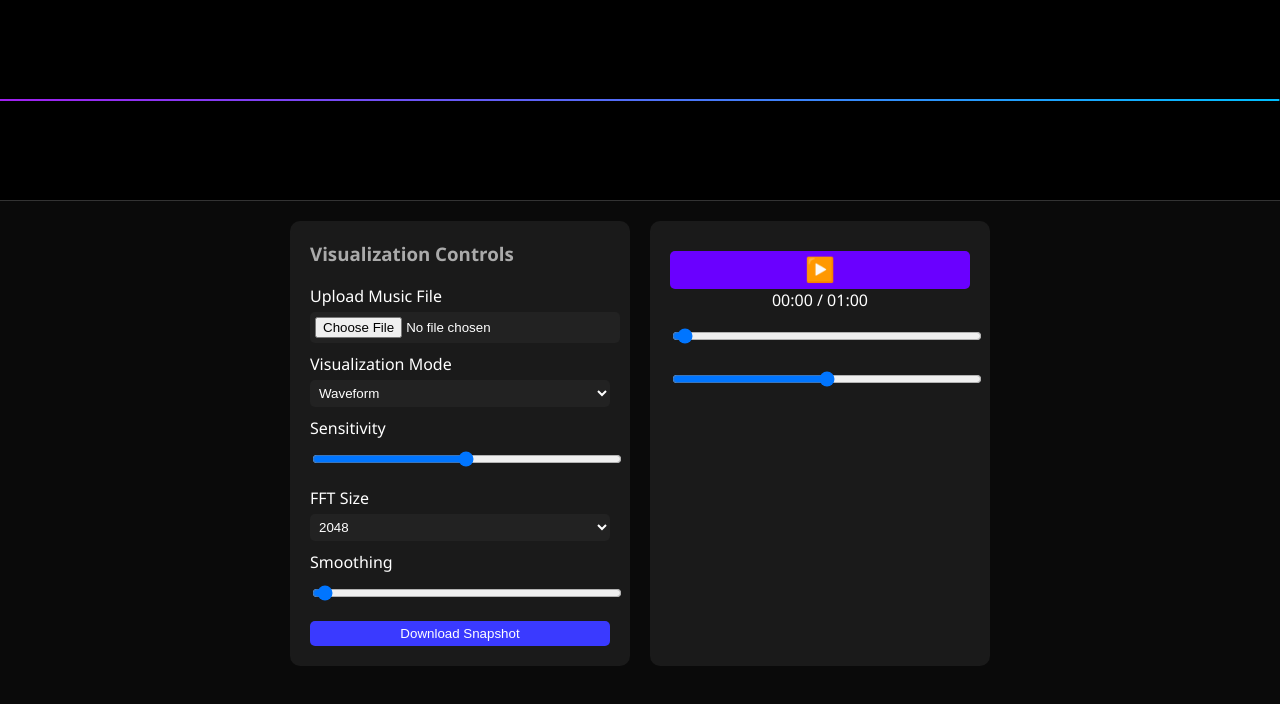
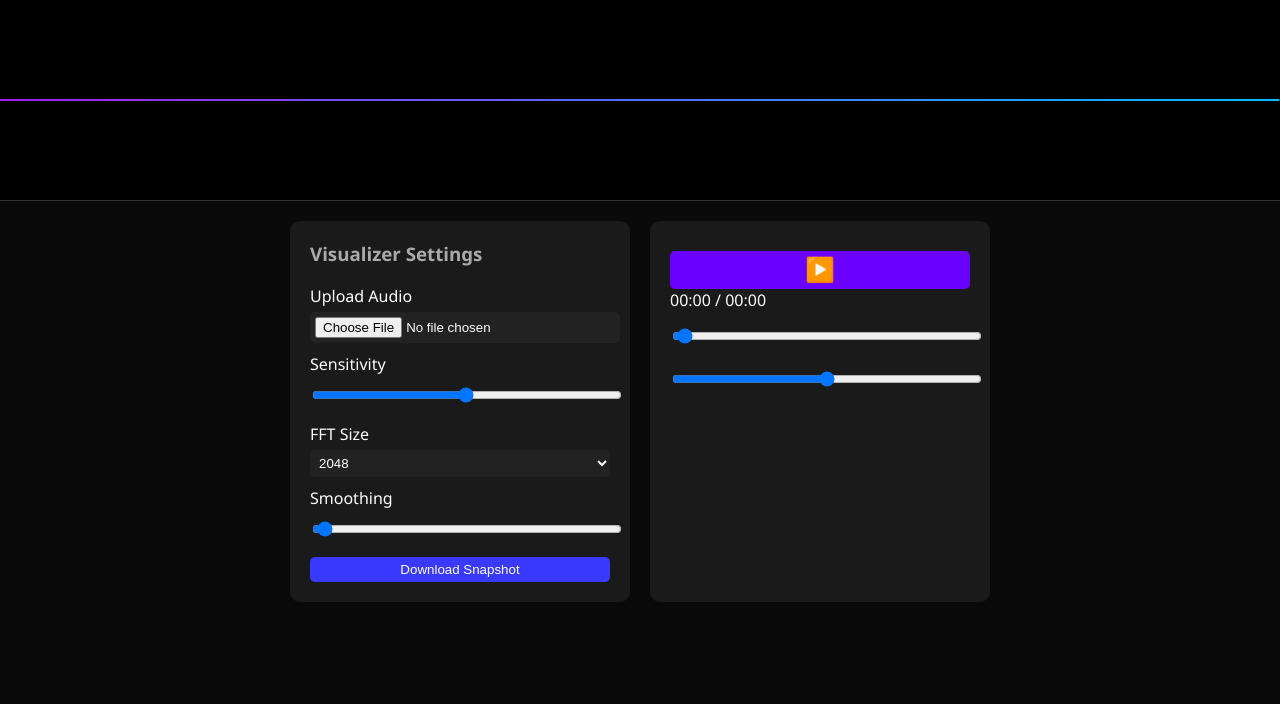
Before and after one commit to gsgsjssvsv1249/radharani7, a plain HTML site: page index.html in a window 1280 px wide. Drawn offline with Linux system fonts and the light colour scheme.

Commit message:
Update index.html

```diff
--- a/index.html
+++ b/index.html
@@ -2,7 +2,7 @@
 <html lang="en">
 <head>
   <meta charset="UTF-8" />
-  <title>SoundScope - Advanced Audio Visualizer</title>
+  <title>SoundScope - Audio Visualizer</title>
   <style>
     body {
       margin: 0;
@@ -23,13 +23,13 @@
 
     .controls {
       display: flex;
+      flex-wrap: wrap;
+      justify-content: center;
       gap: 20px;
       margin: 20px;
-      flex-wrap: wrap;
-      justify-content: center;
     }
 
-    .panel {
+    .panel, .player {
       background: #1a1a1a;
       padding: 20px;
       border-radius: 10px;
@@ -61,14 +61,6 @@
       cursor: pointer;
     }
 
-    .player {
-      background: #1a1a1a;
-      padding: 20px;
-      border-radius: 10px;
-      width: 300px;
-      text-align: center;
-    }
-
     .player button {
       font-size: 24px;
       background: #6a00ff;
@@ -88,15 +80,10 @@
 
   <div class="controls">
     <div class="panel">
-      <h3>Visualization Controls</h3>
+      <h3>Visualizer Settings</h3>
 
-      <label for="upload">Upload Music File</label>
+      <label for="upload">Upload Audio</label>
       <input type="file" id="upload" accept="audio/*">
-
-      <label for="mode">Visualization Mode</label>
-      <select id="mode">
-        <option value="waveform">Waveform</option>
-      </select>
 
       <label for="sensitivity">Sensitivity</label>
       <input type="range" id="sensitivity" min="1" max="100" value="50">
@@ -116,7 +103,7 @@
 
     <div class="player">
       <button id="playPause">▶️</button>
-      <div id="timestamp">00:00 / 01:00</div>
+      <div id="timestamp">00:00 / 00:00</div>
       <div class="progress">
         <input type="range" id="progress" min="0" max="100" value="0">
       </div>
@@ -165,7 +152,7 @@
     }
 
     function updateTimestamp() {
-      timestamp.textContent = `${formatTime(audio.currentTime)} / ${formatTime(audio.duration || 60)}`;
+      timestamp.textContent = `${formatTime(audio.currentTime)} / ${formatTime(audio.duration || 0)}`;
       progressBar.value = (audio.currentTime / audio.duration) * 100 || 0;
     }
 
@@ -229,8 +216,8 @@
       const sensitivity = parseInt(sensitivitySlider.value);
       const centerY = canvas.height / 2;
       const scale = canvas.height / sensitivity;
+      const xStep = canvas.width / bufferLength;
 
-      const xStep = canvas.width / bufferLength;
       ctx.moveTo(0, (dataArray[0] - 128) * scale + centerY);
 
       for (let i = 1; i < bufferLength; i++) {
```
